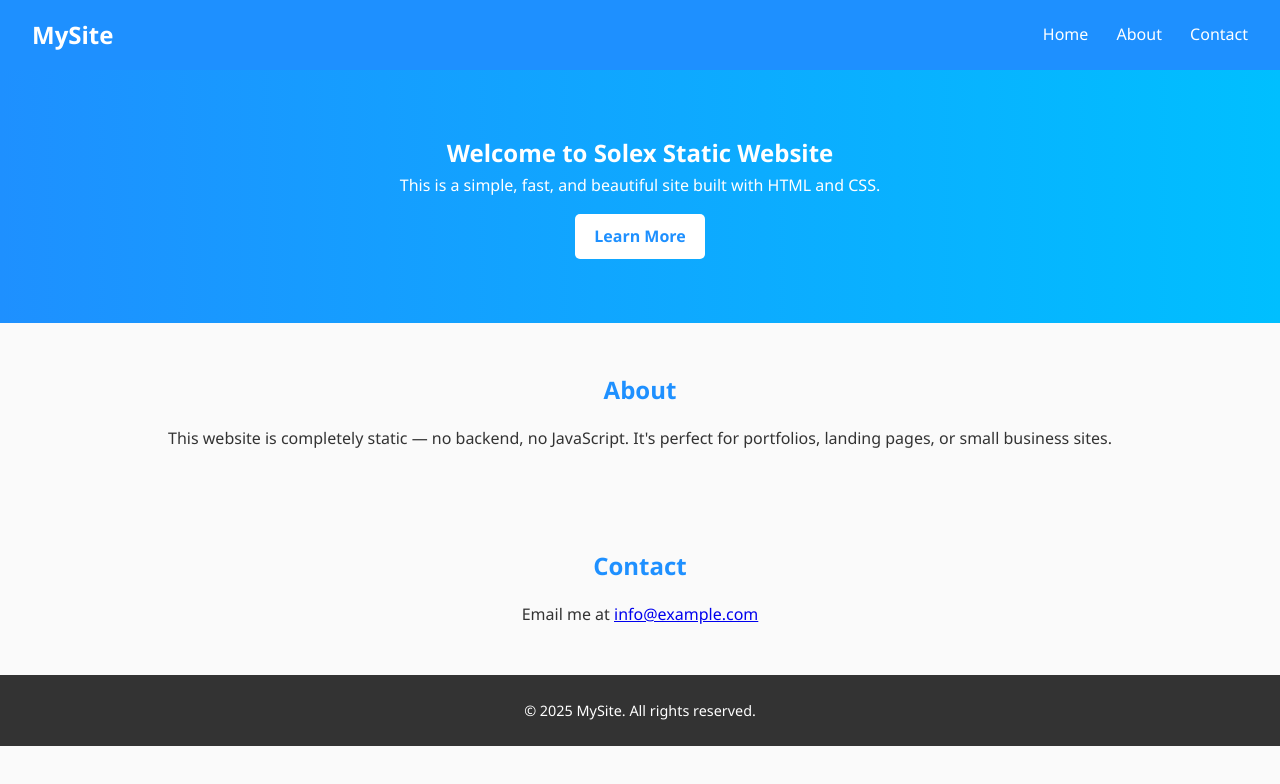
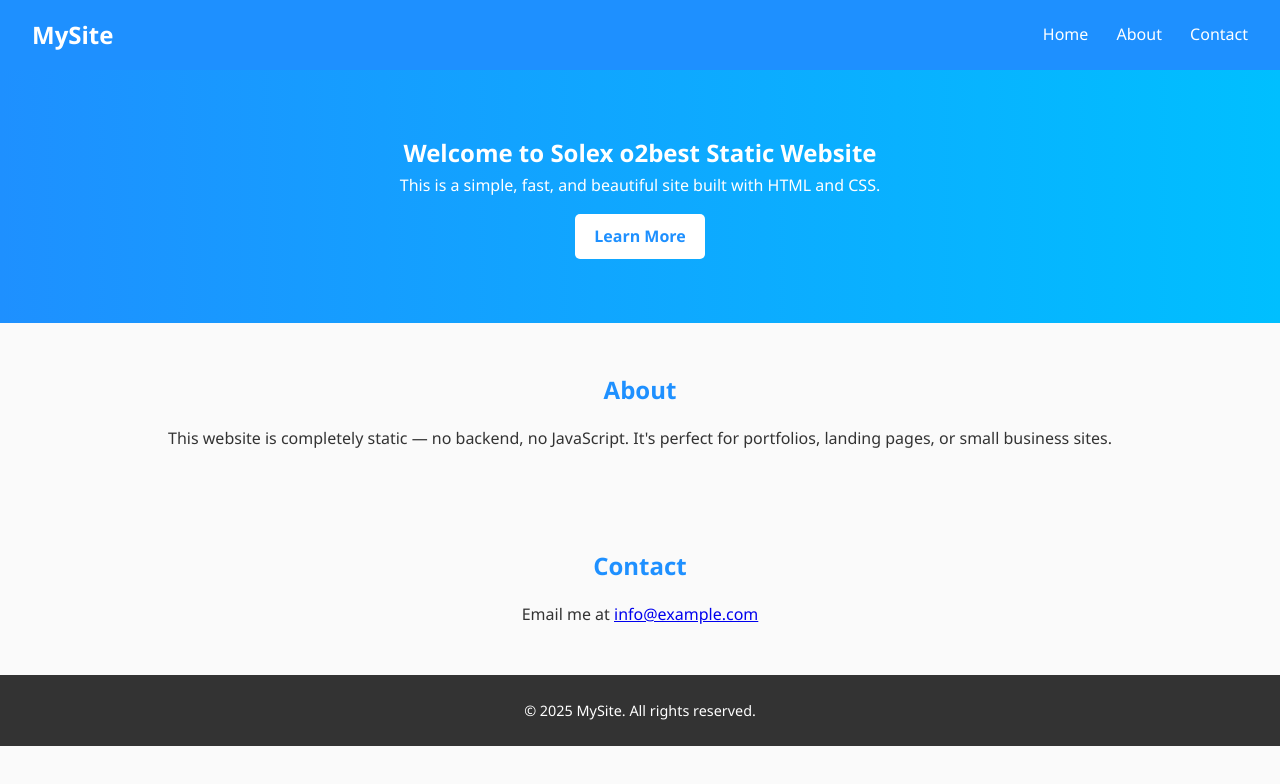
Before and after one commit to o2best/s3-static-web-pipeline, a plain HTML site: page index.html in a window 1280 px wide. Drawn offline with Linux system fonts and the light colour scheme.

Commit message:
added o2best to my web

```diff
--- a/index.html
+++ b/index.html
@@ -20,7 +20,7 @@
 
     <main>
         <section id="home" class="hero">
-            <h2>Welcome to Solex Static Website</h2>
+            <h2>Welcome to Solex o2best Static Website</h2>
             <p>This is a simple, fast, and beautiful site built with HTML and CSS.</p>
             <a href="#about" class="btn">Learn More</a>
         </section>
```
